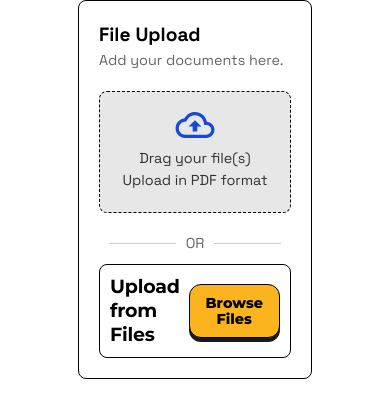
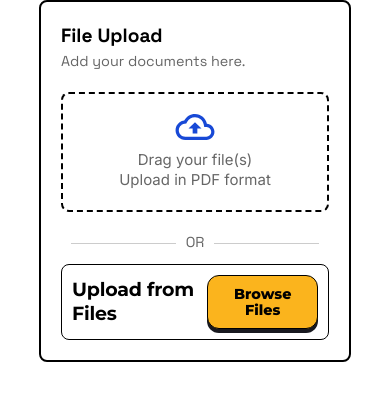
Before and after one commit to vincentperezzz/SafePrint, a Django app: page / in a window 390 px wide. Shown: the part 130-548 px from the top of the page. Run offline with Django 3.2, Linux system fonts and the light colour scheme; parts of the project's set-up code (start-up, migrations or seed data) failed here and were passed over.

Commit message:
Refactor navbar and upload area styles; enhance hamburger menu functionality, adjust menu positioning, and improve drag area styling

```diff
--- a/static/css/styles.css
+++ b/static/css/styles.css
@@ -47,7 +47,6 @@ body {
 .navbar-brand {
     display: flex;
     align-items: center;
-    /* padding-left: 20px; */
 }
 
 .navbar .logo img {
@@ -134,24 +133,39 @@ body {
 @media (max-width: 1302px) {
 
     .menu {
+        position: fixed;
+        top: -100%;
+        left: 0;
         font-size: 22px;
         font-weight: 600;
+        width: 100%;
+        height: 100vh;
+        background-color: #ffffff;
+        display: flex;
+        flex-direction: column;
+        text-align: left;
+        transition: top 0.5s ease;
     }
 
     .hamburger {
         display: block;
+        cursor: pointer;
+        z-index: 1100;
     }
 
     .hamburger.active .bar:nth-child(2) {
         opacity: 0;
+        transition: opacity 0.3s ease;
     }
 
     .hamburger.active .bar:nth-child(1) {
         transform: translateY(8px) rotate(45deg);
+        transition: transform 0.3s ease;
     }
 
     .hamburger.active .bar:nth-child(3) {
         transform: translateY(-8px) rotate(-45deg);
+        transition: transform 0.3s ease;
     }
 
     .menu {
@@ -180,10 +194,10 @@ body {
 
 /* Landing Page */
 .file-upload {
-    border: 1px solid black;
+    border: 2px solid black;
     border-radius: 8px;
     padding: 20px;
-    width: 60%;
+    width: 80%;
     max-width: 600px;
     margin: auto;
 }
@@ -206,11 +220,10 @@ body {
 }
 
 .drag-area {
-    border: 1px dashed #000;
+    border: 2px dashed #000;
     border-radius: 8px;
     padding: 20px;
     width: 100%;
-    background-color: var(--light-gray-color);
     margin-bottom: 10px;
     display: flex;
     flex-direction: column;
@@ -226,8 +239,13 @@ body {
 
 .drag-area p {
     margin: 0;
-    font-size: 0.9rem;
-    color: #333;
+    color: #666;
+    font-family: Inter, sans-serif;
+    font-size: 15px;
+    font-style: normal;
+    font-weight: 400;
+    line-height: var(--lineHeights-md, 20px); /* 117.647% */
+    letter-spacing: var(--letterSpacing-md, 0px);
 }
 
 .or-divider {
```
